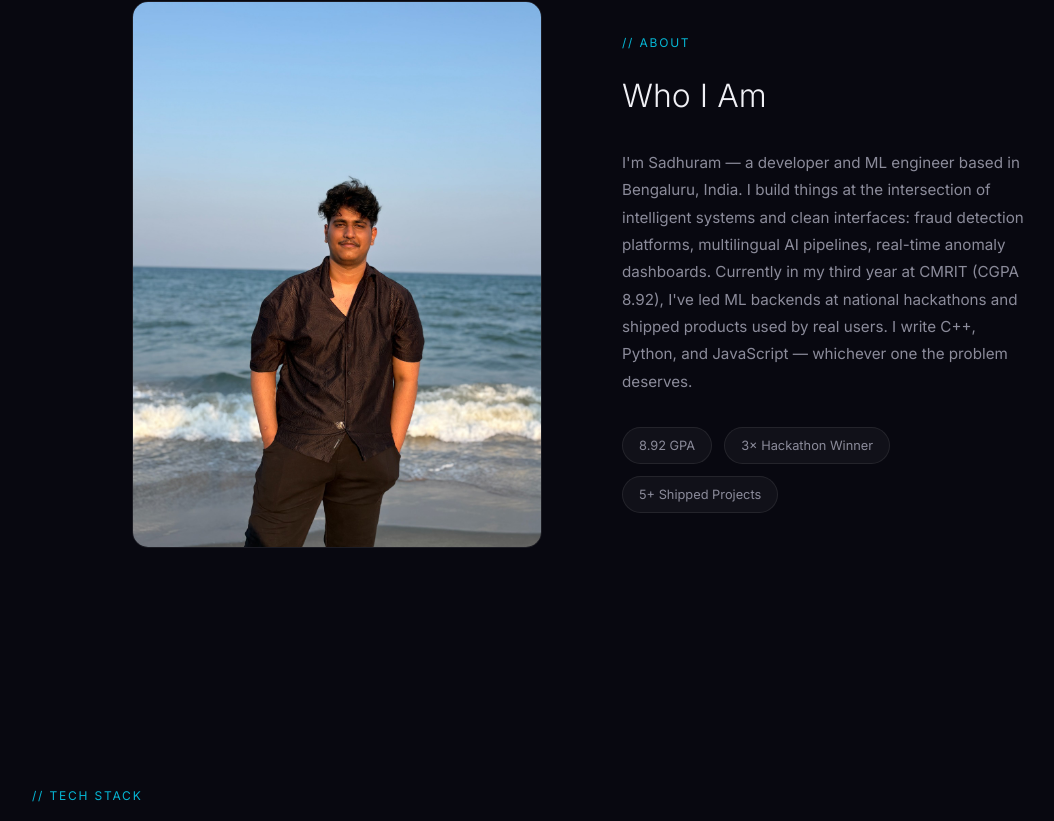
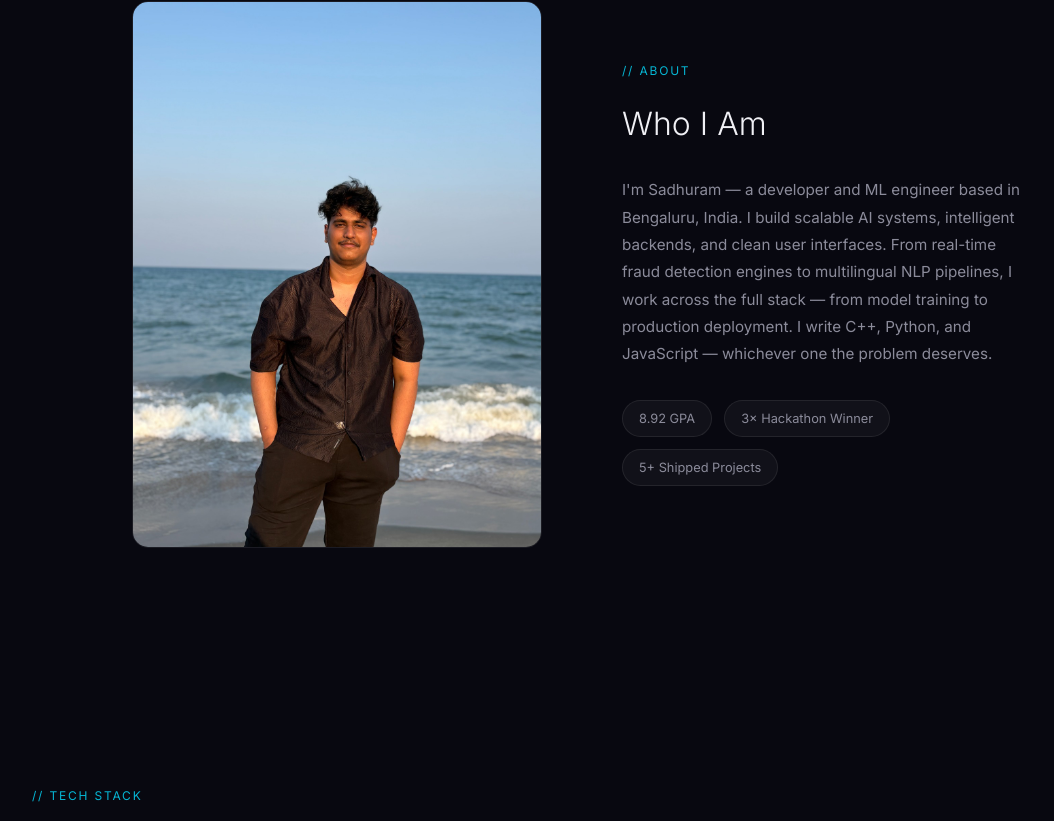
Before and after one commit to sadhuram09/sadhuram-portfolio, a React (Vite) app: page / in a window 1280 px wide. Shown: the part 919-1740 px from the top of the page, without its empty margins (58-1112 px from the left). Built offline with nearby package versions, Linux system fonts and the light colour scheme.

Commit message:
update bio and fix year

```diff
--- a/src/components/About.jsx
+++ b/src/components/About.jsx
@@ -32,12 +32,11 @@ export default function About() {
           <h2 className="mb-6 text-[2rem] font-light text-heading">Who I Am</h2>
           <p className="mb-8 text-muted">
             I&apos;m Sadhuram — a developer and ML engineer based in Bengaluru,
-            India. I build things at the intersection of intelligent systems and
-            clean interfaces: fraud detection platforms, multilingual AI
-            pipelines, real-time anomaly dashboards. Currently in my third year
-            at CMRIT (CGPA 8.92), I&apos;ve led ML backends at national
-            hackathons and shipped products used by real users. I write C++,
-            Python, and JavaScript — whichever one the problem deserves.
+            India. I build scalable AI systems, intelligent backends, and clean
+            user interfaces. From real-time fraud detection engines to
+            multilingual NLP pipelines, I work across the full stack — from model
+            training to production deployment. I write C++, Python, and
+            JavaScript — whichever one the problem deserves.
           </p>
           <motion.div
             className="flex flex-wrap gap-3"
--- a/src/components/Resume.jsx
+++ b/src/components/Resume.jsx
@@ -44,7 +44,7 @@ export default function Resume() {
           </div>
         </motion.div>
 
-        <p className="mt-8 text-sm text-muted">Last updated · May 2025</p>
+        <p className="mt-8 text-sm text-muted">Last updated · May 2026</p>
       </motion.div>
     </section>
   )
```
